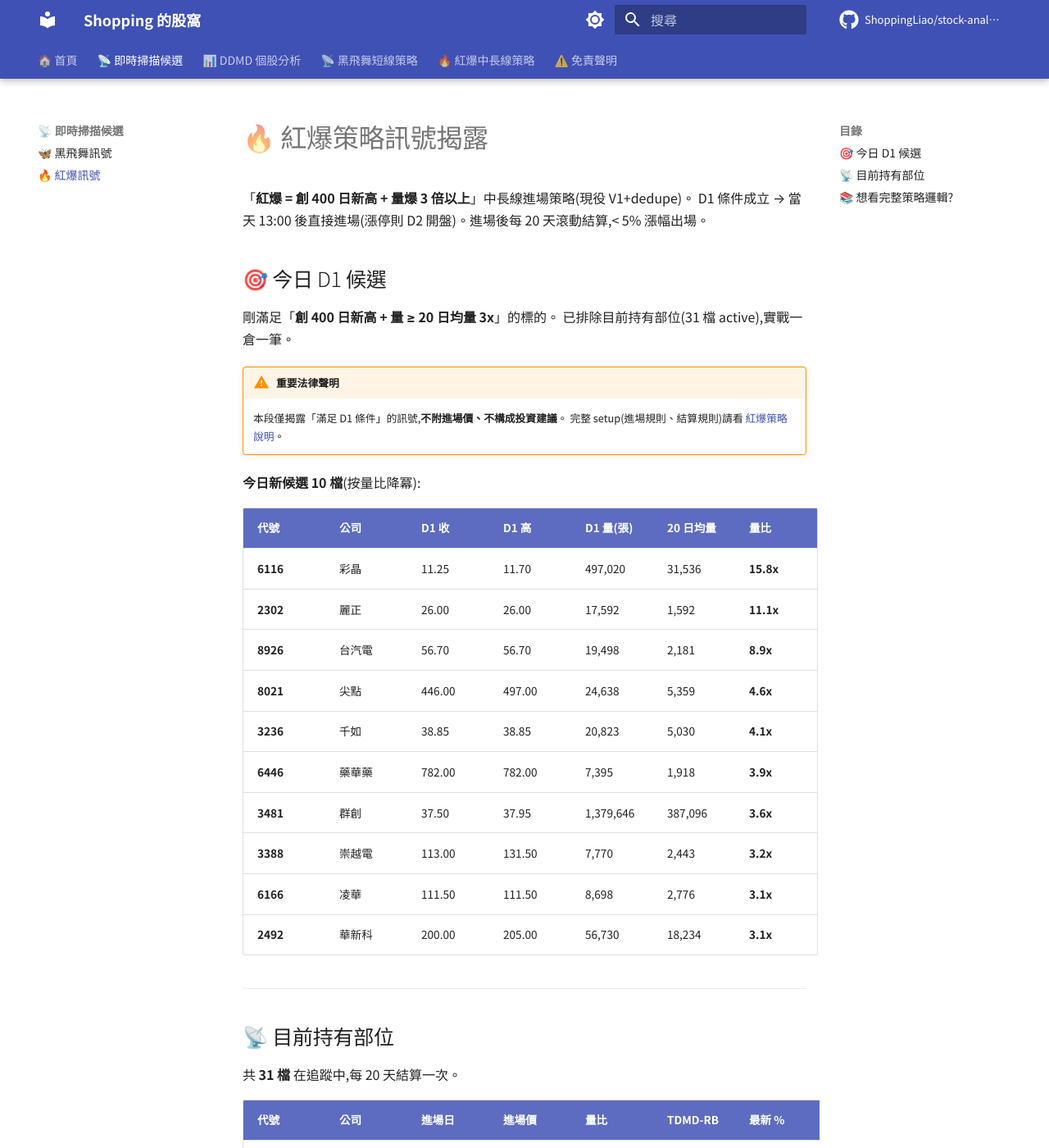
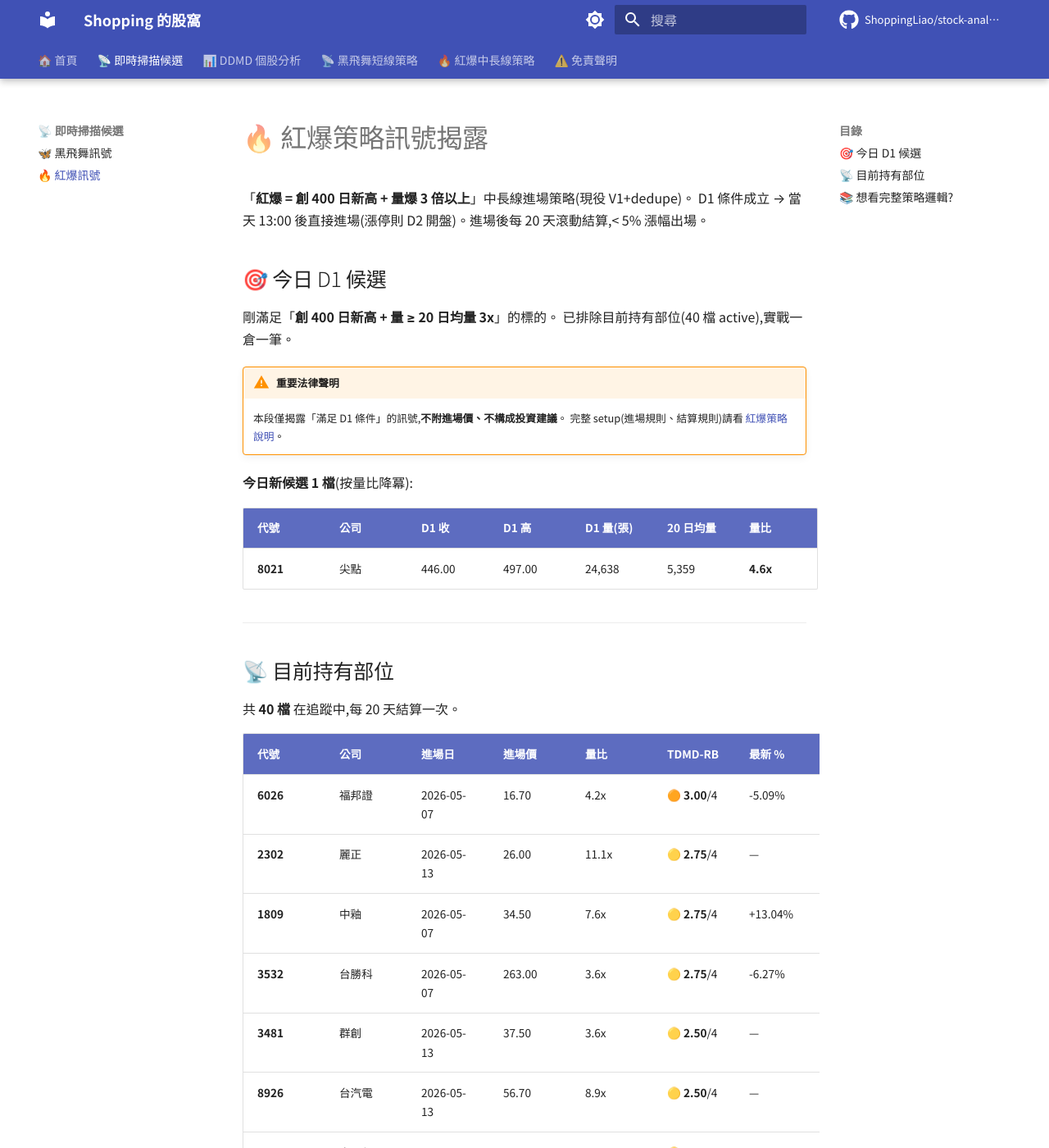
Before and after one commit to ShoppingLiao/stock-analysis-public, an MkDocs documentation site: the page built from docs/signals_red_burst.md, in a window 1280 px wide and 1400 px high. Shown: the whole window at 82% size. Built offline with MkDocs 1.6.1 and Material for MkDocs 9.7.7, drawn with Linux system fonts in a browser that asks for light colours; comment, search, counter and statistics services are not loaded; some of the changed text lies outside the part shown.

Commit message:
docs(signals): update BB + RB (2026-05-13)

```diff
--- a/docs/signals_red_burst.md
+++ b/docs/signals_red_burst.md
@@ -6,66 +6,66 @@ D1 條件成立 → 當天 13:00 後直接進場(漲停則 D2 開盤)。進場
 ## 🎯 今日 D1 候選
 
 剛滿足「**創 400 日新高 + 量 ≥ 20 日均量 3x**」的標的。
-已排除目前持有部位(31 檔 active),實戰一倉一筆。
+已排除目前持有部位(40 檔 active),實戰一倉一筆。
 
 !!! warning "重要法律聲明"
     本段僅揭露「滿足 D1 條件」的訊號,**不附進場價、不構成投資建議**。
     完整 setup(進場規則、結算規則)請看 [紅爆策略說明](about/strategy_red_burst.md)。
 
-**今日新候選 10 檔**(按量比降冪):
+**今日新候選 1 檔**(按量比降冪):
 
 | 代號 | 公司 | D1 收 | D1 高 | D1 量(張) | 20 日均量 | 量比 |
 |------|------|-------|-------|-----------|-----------|------|
-| **6116** | 彩晶 | 11.25 | 11.70 | 497,020 | 31,536 | **15.8x** |
-| **2302** | 麗正 | 26.00 | 26.00 | 17,592 | 1,592 | **11.1x** |
-| **8926** | 台汽電 | 56.70 | 56.70 | 19,498 | 2,181 | **8.9x** |
 | **8021** | 尖點 | 446.00 | 497.00 | 24,638 | 5,359 | **4.6x** |
-| **3236** | 千如 | 38.85 | 38.85 | 20,823 | 5,030 | **4.1x** |
-| **6446** | 藥華藥 | 782.00 | 782.00 | 7,395 | 1,918 | **3.9x** |
-| **3481** | 群創 | 37.50 | 37.95 | 1,379,646 | 387,096 | **3.6x** |
-| **3388** | 崇越電 | 113.00 | 131.50 | 7,770 | 2,443 | **3.2x** |
-| **6166** | 凌華 | 111.50 | 111.50 | 8,698 | 2,776 | **3.1x** |
-| **2492** | 華新科 | 200.00 | 205.00 | 56,730 | 18,234 | **3.1x** |
 
 ---
 
 ## 📡 目前持有部位
 
-共 **31 檔** 在追蹤中,每 20 天結算一次。
+共 **40 檔** 在追蹤中,每 20 天結算一次。
 
 | 代號 | 公司 | 進場日 | 進場價 | 量比 | TDMD-RB | 最新 % | MFE | MAE | review |
 |------|------|--------|--------|------|---------|--------|-----|-----|--------|
-| **6026** | 福邦證 | 2026-05-07 | 16.70 | 4.2x | 🟠 **3.00**/4 | -2.99% | +1.80% | -3.89% | 0/10 |
-| **1809** | 中釉 | 2026-05-07 | 34.50 | 7.6x | 🟡 **2.75**/4 | +17.10% | +26.23% | -2.46% | 0/10 |
-| **3532** | 台勝科 | 2026-05-07 | 263.00 | 3.6x | 🟡 **2.75**/4 | +0.57% | +3.04% | -4.94% | 0/10 |
-| **2851** | 中再保 | 2026-05-12 | 34.10 | 5.0x | 🟡 **2.50**/4 | — | — | — | 0/10 |
-| **5471** | 松翰 | (漲停隔日) | (待 D2 open) | 6.2x | 🟡 **2.50**/4 | — | — | — | 0/10 |
-| **3354** | 律勝 | 2026-05-08 | 35.40 | 5.9x | 🟡 **2.50**/4 | -1.98% | +5.93% | -3.95% | 0/10 |
-| **1785** | 光洋科 | 2026-05-07 | 185.00 | 4.0x | 🟡 **2.50**/4 | -14.32% | +0.00% | -17.57% | 0/10 |
-| **2342** | 茂矽 | 2026-05-07 | 45.95 | 3.5x | 🟡 **2.50**/4 | -4.03% | +1.63% | -10.99% | 0/10 |
-| **8016** | 矽創 | 2026-05-07 | 265.50 | 3.4x | 🟡 **2.50**/4 | +3.20% | +5.27% | -1.32% | 0/10 |
-| **8213** | 志超 | 2026-05-12 | 41.20 | 5.4x | 🟡 **2.25**/4 | — | — | — | 0/10 |
-| **3055** | 蔚華科 | 2026-05-08 | 91.20 | 6.5x | 🟡 **2.25**/4 | +20.61% | +20.61% | +16.23% | 0/10 |
-| **5464** | 霖宏 | 2026-05-11 | 52.60 | 6.7x | 🟡 **2.25**/4 | +20.34% | +20.34% | +19.58% | 0/10 |
-| **6526** | 達發 | 2026-05-08 | 753.00 | 3.2x | 🟡 **2.25**/4 | -2.52% | +0.00% | -3.85% | 0/10 |
-| **6834** | 天二科技 | 2026-05-08 | 48.10 | 5.0x | 🟡 **2.25**/4 | -9.77% | -1.56% | -10.40% | 0/10 |
-| **6108** | 競國 | 2026-05-08 | 22.15 | 3.9x | 🟡 **2.25**/4 | -8.13% | -6.55% | -10.61% | 0/10 |
-| **5228** | 鈺鎧 | (漲停隔日) | (待 D2 open) | 3.1x | 🟡 **2.00**/4 | — | — | — | 0/10 |
-| **8147** | 正淩 | 2026-05-12 | 183.00 | 3.6x | 🟡 **2.00**/4 | — | — | — | 0/10 |
-| **8390** | 金益鼎 | 2026-05-12 | 110.50 | 4.6x | 🟡 **2.00**/4 | — | — | — | 0/10 |
-| **4722** | 國精化 | 2026-05-12 | 235.00 | 3.5x | 🟡 **2.00**/4 | — | — | — | 0/10 |
-| **6182** | 合晶 | 2026-05-08 | 56.90 | 3.6x | 🟡 **2.00**/4 | -1.05% | +8.08% | -3.34% | 0/10 |
-| **6174** | 安碁 | 2026-05-07 | 39.40 | 3.5x | 🟡 **2.00**/4 | -0.13% | +11.55% | -4.31% | 0/10 |
-| **6727** | 亞泰金屬 | 2026-05-08 | 504.00 | 3.3x | ⚪ **1.75**/4 | +2.18% | +2.78% | -10.42% | 0/10 |
-| **8227** | 巨有科技 | 2026-05-08 | 219.00 | 4.2x | ⚪ **1.75**/4 | -2.97% | +9.59% | -4.79% | 0/10 |
-| **6015** | 宏遠證 | 2026-05-07 | 16.05 | 3.2x | ⚪ **1.75**/4 | +2.18% | +8.41% | -1.25% | 0/10 |
-| **2472** | 立隆電 | 2026-05-12 | 223.00 | 3.1x | ⚪ **1.50**/4 | — | — | — | 0/10 |
-| **5425** | 台半 | 2026-05-12 | 81.10 | 3.9x | ⚪ **1.50**/4 | — | — | — | 0/10 |
-| **6138** | 茂達 | 2026-05-12 | 289.50 | 3.0x | ⚪ **1.50**/4 | — | — | — | 0/10 |
-| **6432** | 今展科 | 2026-05-12 | 47.30 | 4.1x | ⚪ **1.50**/4 | — | — | — | 0/10 |
-| **4760** | 勤凱 | 2026-05-08 | 287.50 | 4.4x | ⚪ **1.50**/4 | +4.70% | +6.78% | -6.43% | 0/10 |
-| **2478** | 大毅 | 2026-05-07 | 80.10 | 3.5x | ⚪ **1.50**/4 | -0.12% | +4.62% | -6.99% | 0/10 |
-| **3090** | 日電貿 | 2026-05-08 | 113.50 | 3.6x | ⚪ **1.25**/4 | +6.17% | +7.93% | -2.64% | 0/10 |
+| **6026** | 福邦證 | 2026-05-07 | 16.70 | 4.2x | 🟠 **3.00**/4 | -5.09% | +1.80% | -5.39% | 0/10 |
+| **2302** | 麗正 | 2026-05-13 | 26.00 | 11.1x | 🟡 **2.75**/4 | — | — | — | 0/10 |
+| **1809** | 中釉 | 2026-05-07 | 34.50 | 7.6x | 🟡 **2.75**/4 | +13.04% | +26.23% | -2.46% | 0/10 |
+| **3532** | 台勝科 | 2026-05-07 | 263.00 | 3.6x | 🟡 **2.75**/4 | -6.27% | +3.04% | -8.56% | 0/10 |
+| **3481** | 群創 | 2026-05-13 | 37.50 | 3.6x | 🟡 **2.50**/4 | — | — | — | 0/10 |
+| **8926** | 台汽電 | 2026-05-13 | 56.70 | 8.9x | 🟡 **2.50**/4 | — | — | — | 0/10 |
+| **2851** | 中再保 | 2026-05-12 | 34.10 | 5.0x | 🟡 **2.50**/4 | +0.59% | +1.17% | -1.91% | 0/10 |
+| **5471** | 松翰 | 2026-05-13 | 52.30 | 6.2x | 🟡 **2.50**/4 | — | — | — | 0/10 |
+| **3354** | 律勝 | 2026-05-08 | 35.40 | 5.9x | 🟡 **2.50**/4 | -1.84% | +5.93% | -7.49% | 0/10 |
+| **1785** | 光洋科 | 2026-05-07 | 185.00 | 4.0x | 🟡 **2.50**/4 | -16.76% | +0.00% | -20.54% | 0/10 |
+| **2342** | 茂矽 | 2026-05-07 | 45.95 | 3.5x | 🟡 **2.50**/4 | -10.77% | +1.63% | -10.99% | 0/10 |
+| **8016** | 矽創 | 2026-05-07 | 265.50 | 3.4x | 🟡 **2.50**/4 | +0.94% | +5.27% | -1.32% | 0/10 |
+| **2492** | 華新科 | 2026-05-13 | 200.00 | 3.1x | 🟡 **2.25**/4 | — | — | — | 0/10 |
+| **6166** | 凌華 | 2026-05-13 | 111.50 | 3.1x | 🟡 **2.25**/4 | — | — | — | 0/10 |
+| **8213** | 志超 | 2026-05-12 | 41.20 | 5.4x | 🟡 **2.25**/4 | -6.07% | -4.13% | -9.71% | 0/10 |
+| **3055** | 蔚華科 | 2026-05-08 | 91.20 | 6.5x | 🟡 **2.25**/4 | +24.45% | +31.03% | +16.23% | 0/10 |
+| **5464** | 霖宏 | 2026-05-11 | 52.60 | 6.7x | 🟡 **2.25**/4 | +17.87% | +30.61% | +17.87% | 0/10 |
+| **6526** | 達發 | 2026-05-08 | 753.00 | 3.2x | 🟡 **2.25**/4 | -6.64% | +0.00% | -7.70% | 0/10 |
+| **6834** | 天二科技 | 2026-05-08 | 48.10 | 5.0x | 🟡 **2.25**/4 | -8.73% | -1.56% | -12.37% | 0/10 |
+| **6108** | 競國 | 2026-05-08 | 22.15 | 3.9x | 🟡 **2.25**/4 | -11.74% | -6.55% | -12.42% | 0/10 |
+| **3236** | 千如 | 2026-05-13 | 38.85 | 4.1x | 🟡 **2.00**/4 | — | — | — | 0/10 |
+| **5228** | 鈺鎧 | 2026-05-13 | 45.65 | 3.1x | 🟡 **2.00**/4 | — | — | — | 0/10 |
+| **8147** | 正淩 | 2026-05-12 | 183.00 | 3.6x | 🟡 **2.00**/4 | -9.56% | +0.82% | -9.84% | 0/10 |
+| **8390** | 金益鼎 | 2026-05-12 | 110.50 | 4.6x | 🟡 **2.00**/4 | +3.17% | +4.98% | -2.26% | 0/10 |
+| **4722** | 國精化 | 2026-05-12 | 235.00 | 3.5x | 🟡 **2.00**/4 | +5.53% | +14.89% | +2.34% | 0/10 |
+| **6182** | 合晶 | 2026-05-08 | 56.90 | 3.6x | 🟡 **2.00**/4 | -2.81% | +8.08% | -5.10% | 0/10 |
+| **6174** | 安碁 | 2026-05-07 | 39.40 | 3.5x | 🟡 **2.00**/4 | +1.52% | +11.55% | -4.31% | 0/10 |
+| **6116** | 彩晶 | 2026-05-13 | 11.25 | 15.8x | ⚪ **1.75**/4 | — | — | — | 0/10 |
+| **6446** | 藥華藥 | (漲停隔日) | (待 D2 open) | 3.9x | ⚪ **1.75**/4 | — | — | — | 0/10 |
+| **6727** | 亞泰金屬 | 2026-05-08 | 504.00 | 3.3x | ⚪ **1.75**/4 | +6.15% | +12.10% | -10.42% | 0/10 |
+| **8227** | 巨有科技 | 2026-05-08 | 219.00 | 4.2x | ⚪ **1.75**/4 | -7.76% | +9.59% | -11.64% | 0/10 |
+| **6015** | 宏遠證 | 2026-05-07 | 16.05 | 3.2x | ⚪ **1.75**/4 | -4.05% | +8.41% | -4.05% | 0/10 |
+| **2472** | 立隆電 | 2026-05-12 | 223.00 | 3.1x | ⚪ **1.50**/4 | +4.71% | +4.93% | -2.24% | 0/10 |
+| **5425** | 台半 | 2026-05-12 | 81.10 | 3.9x | ⚪ **1.50**/4 | -6.04% | -0.74% | -8.38% | 0/10 |
+| **6138** | 茂達 | 2026-05-12 | 289.50 | 3.0x | ⚪ **1.50**/4 | -0.69% | +1.38% | -3.63% | 0/10 |
+| **6432** | 今展科 | 2026-05-12 | 47.30 | 4.1x | ⚪ **1.50**/4 | +1.06% | +4.86% | -2.54% | 0/10 |
+| **4760** | 勤凱 | 2026-05-08 | 287.50 | 4.4x | ⚪ **1.50**/4 | +7.30% | +12.00% | -6.43% | 0/10 |
+| **2478** | 大毅 | 2026-05-07 | 80.10 | 3.5x | ⚪ **1.50**/4 | +1.00% | +4.62% | -6.99% | 0/10 |
+| **3388** | 崇越電 | 2026-05-13 | 113.00 | 3.2x | ⚪ **1.25**/4 | — | — | — | 0/10 |
+| **3090** | 日電貿 | 2026-05-08 | 113.50 | 3.6x | ⚪ **1.25**/4 | +7.93% | +11.01% | -2.64% | 0/10 |
 
 > TDMD-RB:🔴 主力(4)/🟠 中倉(3)/🟡 試單(2)/⚪ 觀察(<2)。T=突破力道+多頭陡峭、D=量爆強度、M=籌碼三條合一、Dr=LLM 題材。
 
```
